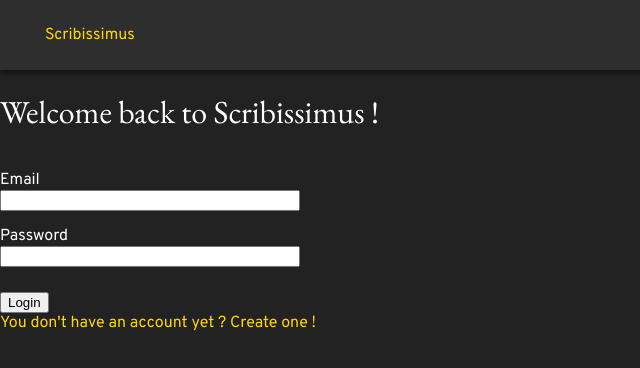
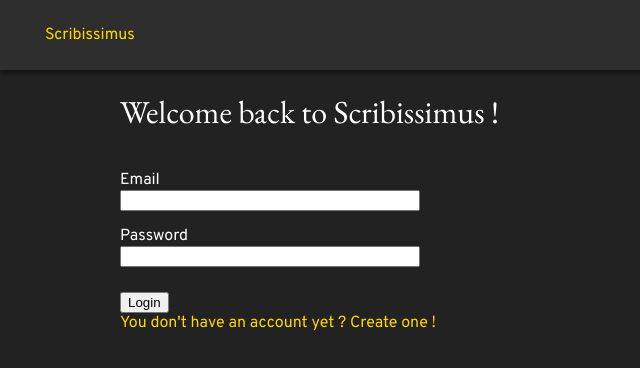
Before and after one commit to leoncik/PERN-Blog, a React (Vite) app in the folder client/: page /login in a window 1280 px wide. Shown: the top 368 px of the page, without its empty margins (0-640 px from the left). Built offline with nearby package versions, Linux system fonts and the light colour scheme.

Commit message:
feat: add Layout component

```diff
--- /dev/null
+++ b/client/src/components/layout/Layout/Layout.module.css
@@ -0,0 +1,10 @@
+.layout {
+    display: flex;
+    height: 100%;
+}
+
+.page-content {
+    margin-left: 120px;
+    margin-right: 120px;
+    width: 100%;
+}
--- /dev/null
+++ b/client/src/components/layout/Layout/Layout.tsx
@@ -0,0 +1,16 @@
+// CSS
+import classes from './Layout.module.css';
+
+type LayoutProps = {
+    children: any;
+};
+
+function Layout({ children }: LayoutProps) {
+    return (
+        <div className={classes.layout}>
+            <main className={classes['page-content']}>{children}</main>
+        </div>
+    );
+}
+
+export default Layout;
--- a/client/src/pages/Blog/Blog.tsx
+++ b/client/src/pages/Blog/Blog.tsx
@@ -9,6 +9,7 @@ import { Navigate } from 'react-router-dom';
 
 // Page components
 import BlogPost from '../../components/BlogPost/BlogPost';
+import Layout from '../../components/layout/Layout/Layout';
 
 // Helpers
 import { authenticatedRequest } from '../../helpers/fetchHandlers';
@@ -76,6 +77,7 @@ function Blog() {
     };
 
     return isLoggedIn ? (
+        <Layout>
             <div className={classes['blog-page']}>
                 <h1>Blog page</h1>
                 <section>
@@ -88,7 +90,10 @@ function Blog() {
                         <input ref={postTitleRef} type="text" id="post-title" />
 
                         <label htmlFor="post-content">Post content</label>
-                    <textarea ref={postContentRef} id="post-content"></textarea>
+                        <textarea
+                            ref={postContentRef}
+                            id="post-content"
+                        ></textarea>
 
                         <button>Add blog post</button>
                     </form>
@@ -106,6 +111,7 @@ function Blog() {
                     ))}
                 </section>
             </div>
+        </Layout>
     ) : (
         <Navigate replace to="/" />
     );
--- a/client/src/pages/Login/Login.tsx
+++ b/client/src/pages/Login/Login.tsx
@@ -7,6 +7,9 @@ import { useRef } from 'react';
 
 // CSS
 import classes from './Login.module.css';
+
+// Page components
+import Layout from '../../components/layout/Layout/Layout';
 
 // Routing
 import { Navigate } from 'react-router-dom';
@@ -64,6 +67,7 @@ function Login() {
     };
 
     return !isLoggedIn ? (
+        <Layout>
             <div>
                 <h1>Welcome back to Scribissimus !</h1>
                 <form onSubmit={handleLogin} className={classes['login-form']}>
@@ -78,6 +82,7 @@ function Login() {
                     You don't have an account yet ? Create one !
                 </Link>
             </div>
+        </Layout>
     ) : (
         <Navigate replace to="/blog" />
     );
--- a/client/src/pages/Profile/Profile.tsx
+++ b/client/src/pages/Profile/Profile.tsx
@@ -7,6 +7,9 @@ import { userActions } from '../../features/slices/userSlice';
 
 // Routing
 import { Navigate } from 'react-router-dom';
+
+// Page components
+import Layout from '../../components/layout/Layout/Layout';
 
 // Interfaces
 import { IRootState } from '../../store';
@@ -56,6 +59,7 @@ function Profile() {
     return !isLoggedIn ? (
         <Navigate replace to="/" />
     ) : (
+        <Layout>
             <div>
                 <h1>Welcome to your profile, {username}</h1>
                 <h2>Overview</h2>
@@ -75,6 +79,7 @@ function Profile() {
                     </form>
                 </div>
             </div>
+        </Layout>
     );
 }
 
--- a/client/src/pages/Register/Register.tsx
+++ b/client/src/pages/Register/Register.tsx
@@ -1,13 +1,30 @@
+// Redux
+import { useSelector } from 'react-redux';
+
 // React Hooks
 import { useRef } from 'react';
 
+// Routing
+import { Navigate } from 'react-router-dom';
+
 // Helpers
 import { genericPostRequest } from '../../helpers/fetchHandlers';
+
+// Interfaces
+import { IRootState } from '../../store';
+
+// Page components
+import Layout from '../../components/layout/Layout/Layout';
 
 // CSS
 import classes from './Register.module.css';
 
 function Register() {
+    // Redux
+    const isLoggedIn = useSelector(
+        (state: IRootState) => state.user.isLoggedIn
+    );
+
     // Refs
     const emailRef = useRef<HTMLInputElement>(null);
     const passwordRef = useRef<HTMLInputElement>(null);
@@ -25,7 +42,8 @@ function Register() {
 
         await genericPostRequest('http://localhost:5000/register/', formData);
     };
-    return (
+    return !isLoggedIn ? (
+        <Layout>
             <div>
                 <h1>Create your account</h1>
                 <form
@@ -43,6 +61,9 @@ function Register() {
                     <button>Register</button>
                 </form>
             </div>
+        </Layout>
+    ) : (
+        <Navigate replace to="/blog" />
     );
 }
 
```
Lines whose indentation alone changed are shown as unchanged.
